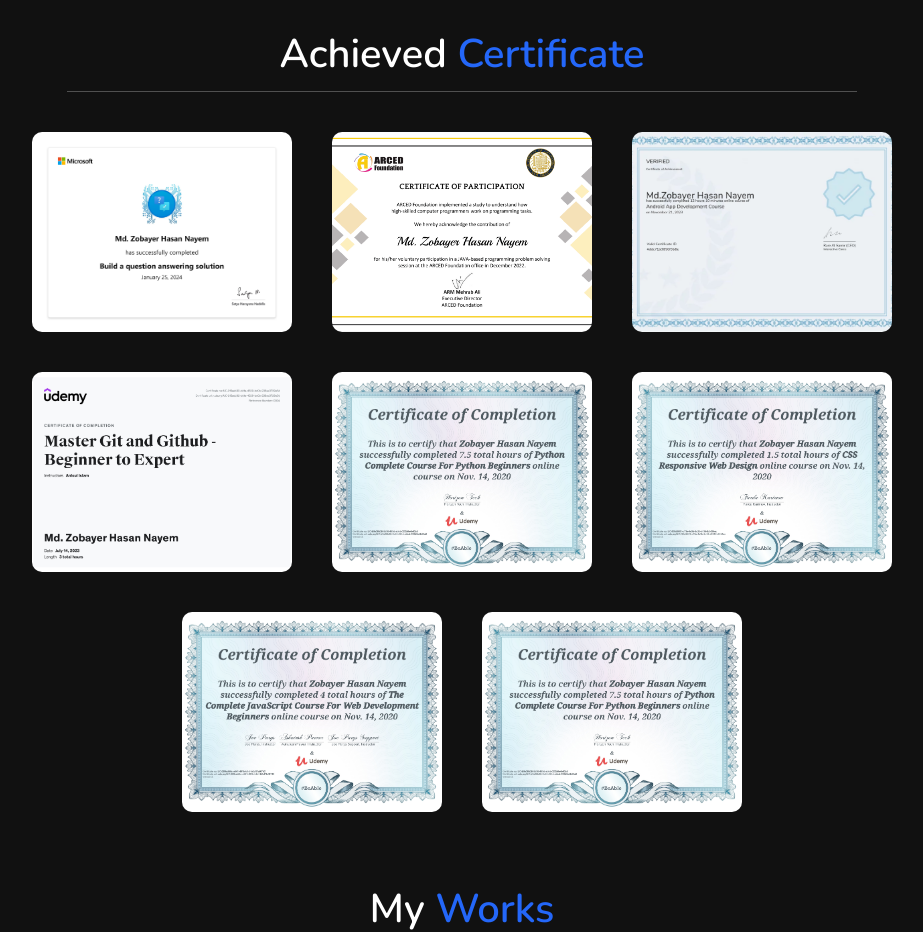
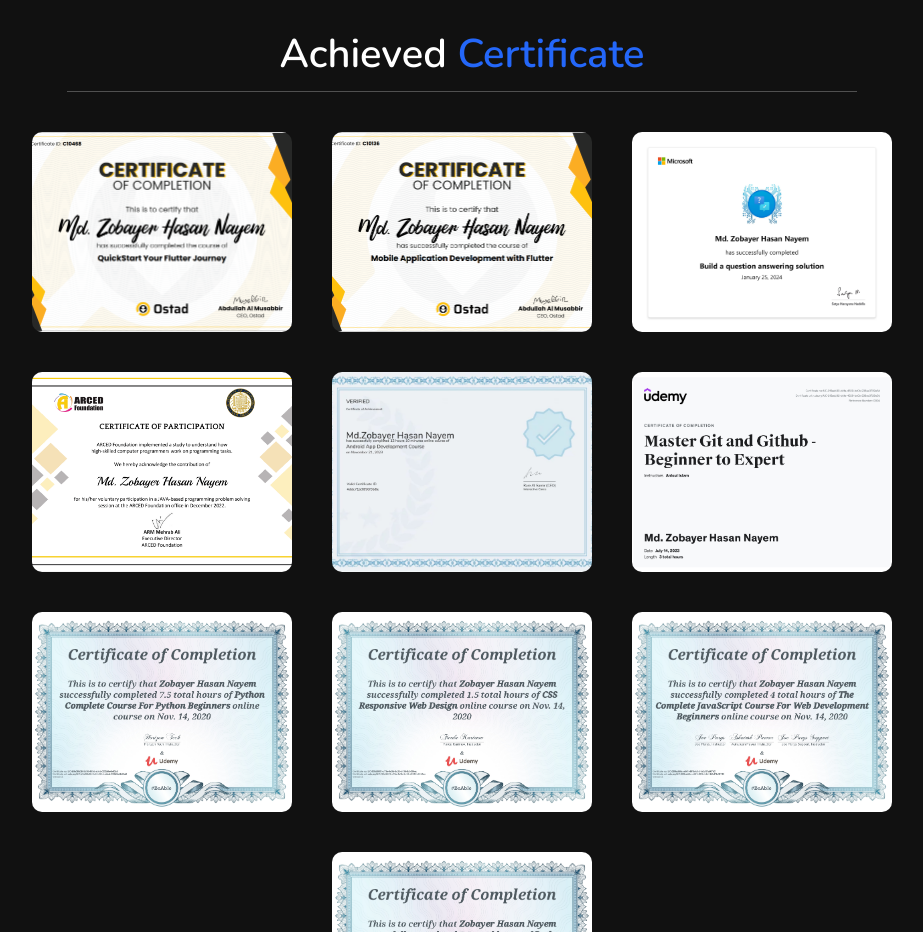
Before and after one commit to zobayerdev/zobayer, a plain HTML site: page index.html in a window 1280 px wide. Shown: the part 3180-4112 px from the top of the page, without its empty margins (353-1276 px from the left). Drawn offline with nearby package versions, Linux system fonts and the light colour scheme; a script that the page names is missing.

Commit message:
ostad new certificate is added

```diff
--- a/index.html
+++ b/index.html
@@ -10,7 +10,6 @@
     <!-- Favicons -->
     <link href="images/nayem.jpg" rel="icon">
     <link href="images/nayem.jpg" rel="apple-touch-icon">
-
     <!-- Google Fonts -->
     <link
         href="https://fonts.googleapis.com/css?family=Open+Sans:300,300i,400,400i,600,600i,700,700i|Raleway:300,300i,400,400i,500,500i,600,600i,700,700i|Poppins:300,300i,400,400i,500,500i,600,600i,700,700i"
@@ -222,6 +221,14 @@
         <div class="box-container">
 
             <div class="box">
+                <a href="https://drive.google.com/file/d/1fgitpdT177QsM-aVy888-486PXjKk_Jr/view?usp=sharing"><img
+                        src="./images/certificates/qsyfj.png" alt=""></a>
+            </div>
+            <div class="box">
+                <a href="https://drive.google.com/file/d/1IT0NQcKzZiCwfC4-U6Rlid89UQ2meISN/view?usp=sharing"><img
+                        src="./images/certificates/macwf.png" alt=""></a>
+            </div>
+            <div class="box">
                 <a href="https://drive.google.com/file/d/12zj0GbN_SepaNJg4rXux7T7L_x86-cyM/view?usp=sharing"><img
                         src="./images/certificates/microsoft_certificate.jpg" alt=""></a>
             </div>
```
Also changed, not shown: images/certificates/macwf.png (added), images/certificates/qsyfj.png (added).
